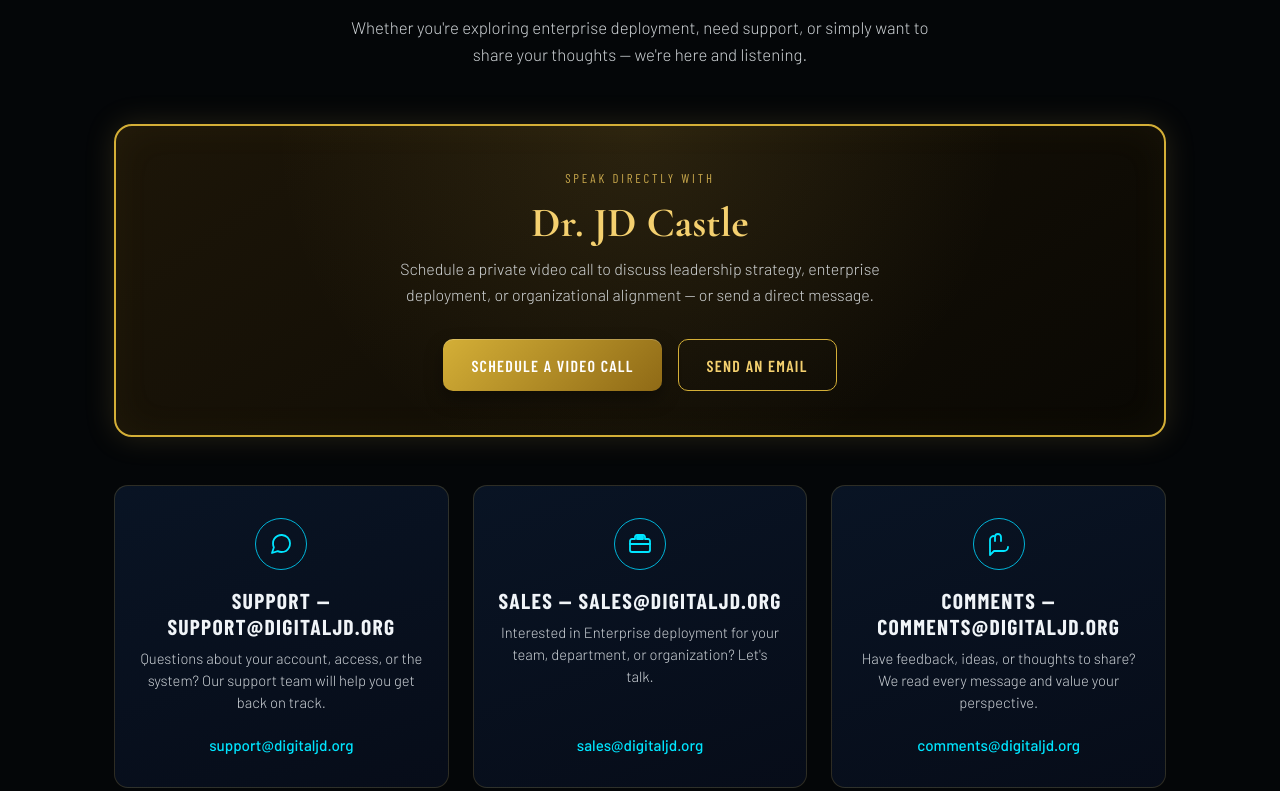
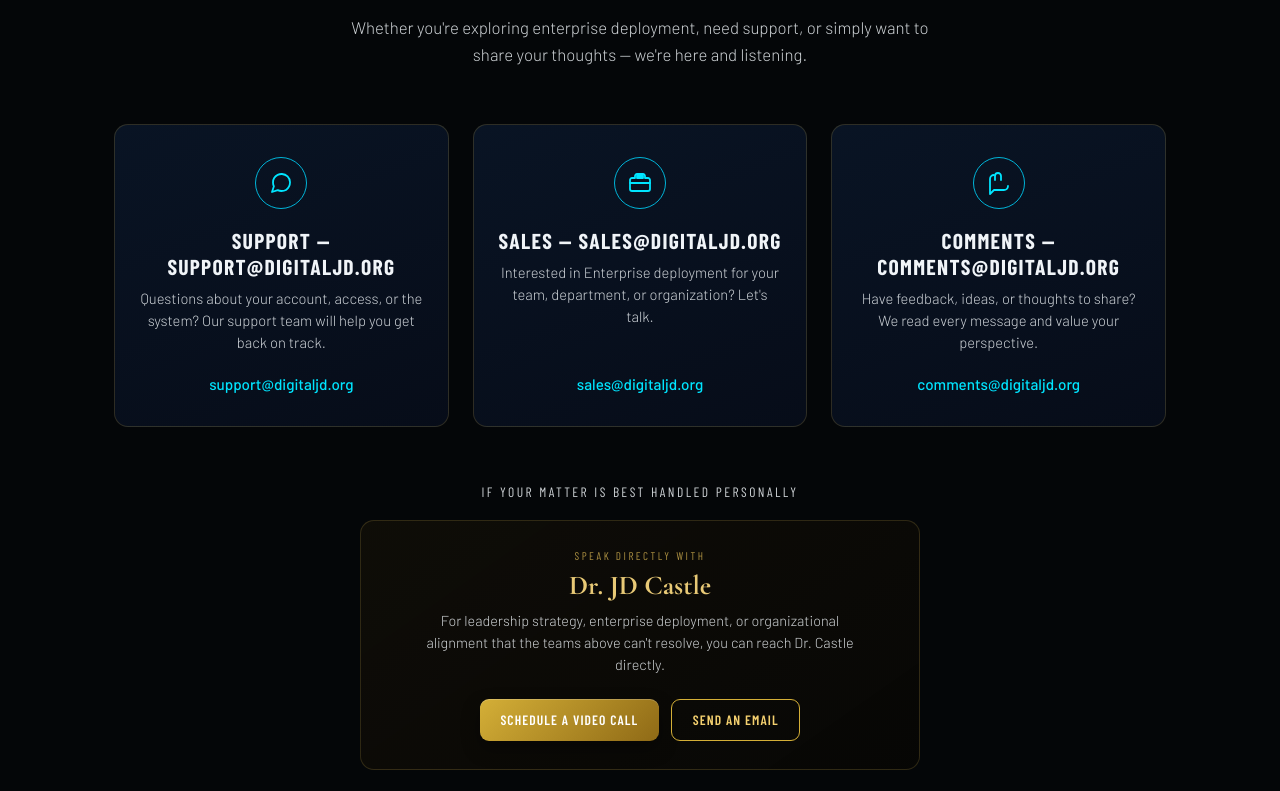
Before and after one commit to jdcastle53-coder/digital-jd-site, a website: page contact.html in a window 1280 px wide. Shown: the part 311-1102 px from the top of the page. Drawn offline with nearby package versions, Linux system fonts and the light colour scheme.

Commit message:
feat: redesign featured card for Dr. JD Castle and add new divider

```diff
--- a/contact.html
+++ b/contact.html
@@ -149,48 +149,61 @@
       color: var(--white-dim);
     }
 
-    /* FEATURED CARD — DR. JD CASTLE */
+    /* SECONDARY DIVIDER ABOVE DR. JD */
+    .featured-divider {
+      text-align: center;
+      font-family: 'Barlow Condensed', sans-serif;
+      font-size: 0.85rem;
+      letter-spacing: 0.18em;
+      text-transform: uppercase;
+      color: var(--white-dim);
+      margin: 3.5rem auto 1.25rem;
+      max-width: 520px;
+      position: relative;
+    }
+
+    /* FEATURED CARD — DR. JD CASTLE (secondary, understated) */
     .featured-card {
-      border: 2px solid #d4af37;
-      border-radius: 18px;
-      background:
-        radial-gradient(circle at top center, rgba(201,168,76,0.12), transparent 60%),
-        linear-gradient(145deg, rgba(45,32,8,0.6), rgba(10,8,3,0.9));
-      box-shadow: 0 0 30px rgba(201,168,76,0.18), inset 0 0 40px rgba(201,168,76,0.05);
-      padding: 2.75rem 2.5rem;
+      border: 1px solid var(--gold-dim);
+      border-radius: 14px;
+      background: linear-gradient(145deg, rgba(45,32,8,0.28), rgba(10,8,3,0.55));
+      box-shadow: none;
+      padding: 1.75rem 1.5rem;
       text-align: center;
-      margin-bottom: 3rem;
+      max-width: 560px;
+      margin: 0 auto;
     }
 
     .featured-label {
       font-family: 'Barlow Condensed', sans-serif;
-      font-size: 0.8rem;
+      font-size: 0.7rem;
       letter-spacing: 0.22em;
       text-transform: uppercase;
       color: var(--gold);
-      margin-bottom: 0.75rem;
+      margin-bottom: 0.4rem;
+      opacity: 0.85;
     }
 
     .featured-name {
       font-family: 'Cormorant Garamond', serif;
-      font-size: clamp(1.8rem, 4vw, 2.6rem);
+      font-size: clamp(1.3rem, 3vw, 1.7rem);
       font-weight: 700;
-      color: #f4d06f;
+      color: #e8c976;
       margin-bottom: 0.5rem;
     }
 
     .featured-desc {
-      max-width: 520px;
-      margin: 0 auto 2rem;
-      font-size: 1rem;
-      line-height: 1.6;
+      max-width: 460px;
+      margin: 0 auto 1.4rem;
+      font-size: 0.9rem;
+      line-height: 1.55;
       color: var(--white-dim);
     }
 
     .featured-actions {
       display: flex;
       flex-wrap: wrap;
-      gap: 1rem;
+      gap: 0.75rem;
       justify-content: center;
     }
 
@@ -200,13 +213,13 @@
       justify-content: center;
       gap: 0.6rem;
       font-family: 'Barlow Condensed', sans-serif;
-      font-size: 1rem;
+      font-size: 0.85rem;
       font-weight: 600;
       letter-spacing: 0.08em;
       text-transform: uppercase;
       text-decoration: none;
-      padding: 0.95rem 1.75rem;
-      border-radius: 10px;
+      padding: 0.7rem 1.3rem;
+      border-radius: 9px;
       transition: transform 0.15s, box-shadow 0.2s, opacity 0.2s;
       cursor: pointer;
       border: none;
@@ -343,23 +356,6 @@
       Whether you're exploring enterprise deployment, need support, or simply want to share your thoughts — we're here and listening.
     </p>
 
-    <!-- DR. JD CASTLE -->
-    <section class="featured-card" aria-labelledby="jd-castle-name">
-      <p class="featured-label">Speak Directly With</p>
-      <h2 class="featured-name" id="jd-castle-name">Dr. JD Castle</h2>
-      <p class="featured-desc">
-        Schedule a private video call to discuss leadership strategy, enterprise deployment, or organizational alignment — or send a direct message.
-      </p>
-      <div class="featured-actions">
-        <a class="btn btn-gold" href="https://calendly.com/jdcastle" target="_blank" rel="noopener noreferrer">
-          Schedule a Video Call
-        </a>
-        <a class="btn btn-outline" href="mailto:jd@comcastle.com?subject=Message%20for%20Dr.%20JD%20Castle">
-          Send an Email
-        </a>
-      </div>
-    </section>
-
     <!-- SUPPORT / SALES / COMMENTS -->
     <div class="cards-grid">
       <div class="contact-card">
@@ -397,6 +393,24 @@
         <a class="card-email" href="mailto:comments@digitaljd.org">comments@digitaljd.org</a>
       </div>
     </div>
+
+    <!-- DR. JD CASTLE (secondary) -->
+    <p class="featured-divider">If your matter is best handled personally</p>
+    <section class="featured-card" aria-labelledby="jd-castle-name">
+      <p class="featured-label">Speak Directly With</p>
+      <h2 class="featured-name" id="jd-castle-name">Dr. JD Castle</h2>
+      <p class="featured-desc">
+        For leadership strategy, enterprise deployment, or organizational alignment that the teams above can&apos;t resolve, you can reach Dr. Castle directly.
+      </p>
+      <div class="featured-actions">
+        <a class="btn btn-gold" href="https://calendly.com/jdcastle" target="_blank" rel="noopener noreferrer">
+          Schedule a Video Call
+        </a>
+        <a class="btn btn-outline" href="mailto:jd@comcastle.com?subject=Message%20for%20Dr.%20JD%20Castle">
+          Send an Email
+        </a>
+      </div>
+    </section>
   </main>
 
   <footer>
```
Also changed, not shown: contact-desktop.png (added), contact-mobile.png (added).
